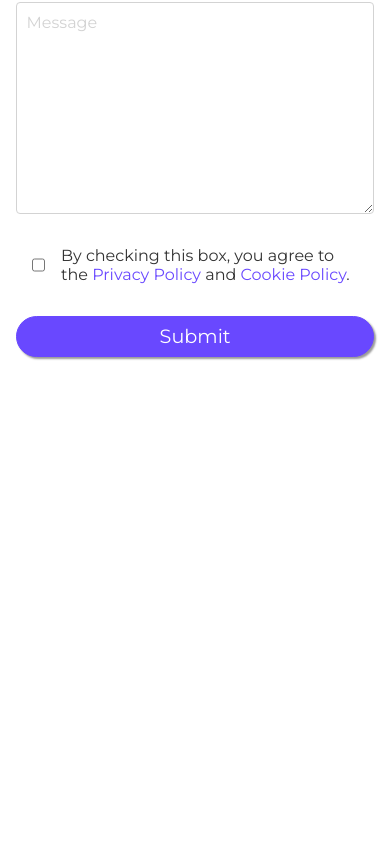
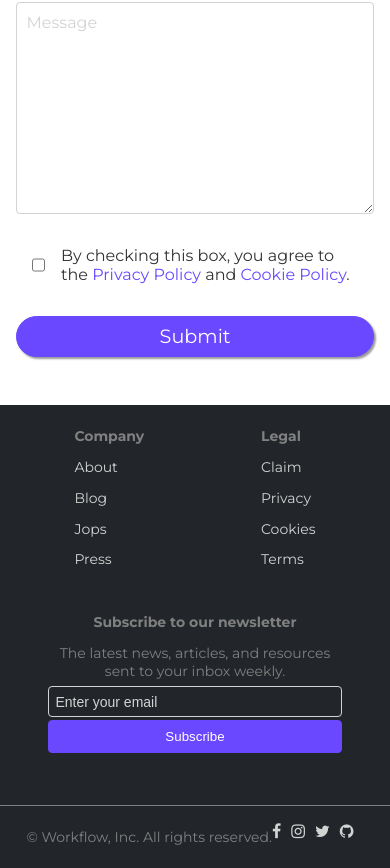
Before and after one commit to Jogata/SoftUni-React-Project, a React (Vite) app in the folder client/: page / in a window 390 px wide. Shown: the part 2930-3798 px from the top of the page. Before the commit the page ends 3335 px from the top, so only its background shows below. Built offline with nearby package versions, Linux system fonts and the light colour scheme.

Commit message:
added footer component

```diff
--- /dev/null
+++ b/client/src/components/travel/aptive-react-routes-v6/components/Footer.jsx
@@ -0,0 +1,69 @@
+// import { FaFacebook, FaGithub, FaInstagram, FaTwitter } from 'react-icons/fa'
+import { Link } from 'react-router-dom';
+import './footer.css';
+
+export function Footer() {
+    return (
+        <div className='footer'>
+            <div className='container'>
+                <div className='col solutions'>
+                    <h6>Solutions</h6>
+                    <ul>
+                        <li><Link to='/' className='link'>Marketing</Link></li>
+                        <li><Link to='/'className='link'>Analytics</Link></li>
+                        <li><Link to='/'className='link'>Commerce</Link></li>
+                        <li><Link to='/'className='link'>Insights</Link></li>
+                    </ul>
+                </div>
+                <div className='col support'>
+                    <h6>Support</h6>
+                    <ul>
+                        <li><Link to='/'className='link'>Pricing</Link></li>
+                        <li><Link to='/'className='link'>Documentation</Link></li>
+                        <li><Link to='/'className='link'>Guides</Link></li>
+                        <li><Link to='/'className='link'>API Status</Link></li>
+                    </ul>
+                </div>
+                <div className='col company'>
+                    <h6>Company</h6>
+                    <ul>
+                        <li><Link to='/'className='link'>About</Link></li>
+                        <li><Link to='/'className='link'>Blog</Link></li>
+                        <li><Link to='/'className='link'>Jops</Link></li>
+                        <li><Link to='/'className='link'>Press</Link></li>
+                    </ul>
+                </div>
+                <div className='col legal'>
+                    <h6>Legal</h6>
+                    <ul>
+                        <li><Link to='/'className='link'>Claim</Link></li>
+                        <li><Link to='/'className='link'>Privacy</Link></li>
+                        <li><Link to='/'className='link'>Cookies</Link></li>
+                        <li><Link to='/'className='link'>Terms</Link></li>
+                    </ul>
+                </div>
+                <div className='col-subscribe'>
+                    <h6>Subscribe to our newsletter</h6>
+                    <p>The latest news, articles, and resources sent to your inbox weekly.</p>
+                    <div className='subscribe'>
+                        <input type='email' placeholder='Enter your email' />
+                        <button>Subscribe</button>
+                    </div>
+                </div>
+            </div>
+            <div className='footer-bottom'>
+                <div className='content'>
+                    <div className='rights'>
+                        <p>&copy; Workflow, Inc. All rights reserved.</p>
+                    </div>
+                    <div>
+                        <i className="fa fa-facebook"></i>
+                        <i className="fa fa-instagram"></i>
+                        <i className="fa fa-twitter"></i>
+                        <i className="fa fa-github"></i>
+                    </div>
+                </div>
+            </div>
+        </div>
+    )
+}
--- /dev/null
+++ b/client/src/components/travel/aptive-react-routes-v6/components/footer.css
@@ -0,0 +1,99 @@
+.footer {
+    /* width: 100%; */
+    background-color: var(--darkgrey);
+}
+
+.footer .container {
+    max-width: 1240px;
+    margin: auto;
+    padding: 3rem 1rem;
+    display: grid;
+    grid-template-columns: 1fr 1fr 1fr 1fr 2fr;
+    overflow: hidden;
+}
+
+.footer h6, .footer p {
+    padding: .4rem 0;
+    color: var(--grey);
+    font-size: 14px;
+}
+
+.footer .link {
+    display: block;
+    padding: .4rem 0;
+    color: var(--lightgrey);
+    font-size: 14px;
+}
+
+.footer .subscribe {
+    display: flex;
+    align-items: center;
+    justify-content: center;
+}
+
+.footer input {
+    width: 250px;
+    padding: .4rem;
+    font-size: 14px;
+    border-radius: 4px;
+    border: 1px solid var(--lightgrey);
+}
+
+.footer button {
+    width: 150px;
+    margin-left: .8rem;
+}
+
+.footer .content {
+    max-width: 1240px;
+    margin: auto;
+    padding: 2rem;
+    display: flex;
+    justify-content: space-between;
+    border-top: 1px solid var(--grey)
+}
+
+.footer .content i {
+    margin-right: 10px;
+    color: #d3d3d3;
+}
+
+@media screen and (max-width:960px) {
+    .footer .container {
+        padding: 1rem;
+        display: flex;
+        flex-wrap: wrap;
+        justify-content: space-around;
+    }
+
+    .footer .solutions, .support {
+        display: none;
+    }
+
+    .footer .col-subscribe {
+        margin: 2rem;
+        text-align: center;
+    }
+
+    .footer .subscribe {
+        flex-direction: column;
+    }
+
+    .footer input {
+        width: 100%;
+    }
+
+    .footer button {
+        width: 100%;
+        margin: .2rem 0;
+    }
+
+    .footer-bottom .content {
+        padding: 1rem;
+        justify-content: center;
+    }
+
+    .footer-bottom .right {
+        display: none;
+    }
+}
--- a/client/src/components/travel/aptive-react-routes-v6/pages/Home.jsx
+++ b/client/src/components/travel/aptive-react-routes-v6/pages/Home.jsx
@@ -4,6 +4,7 @@ import { Pricing } from "../components/Pricing";
 import { Testimonials } from "../components/Testimonials";
 import { Faq } from "../components/Faq";
 import { Contact } from "../components/Contact";
+import { Footer } from "../components/Footer";
 
 export function Home() {
     return (
@@ -14,6 +15,7 @@ export function Home() {
             <Testimonials />
             <Faq />
             <Contact />
+            <Footer />
         </div>
     )
 }
```
